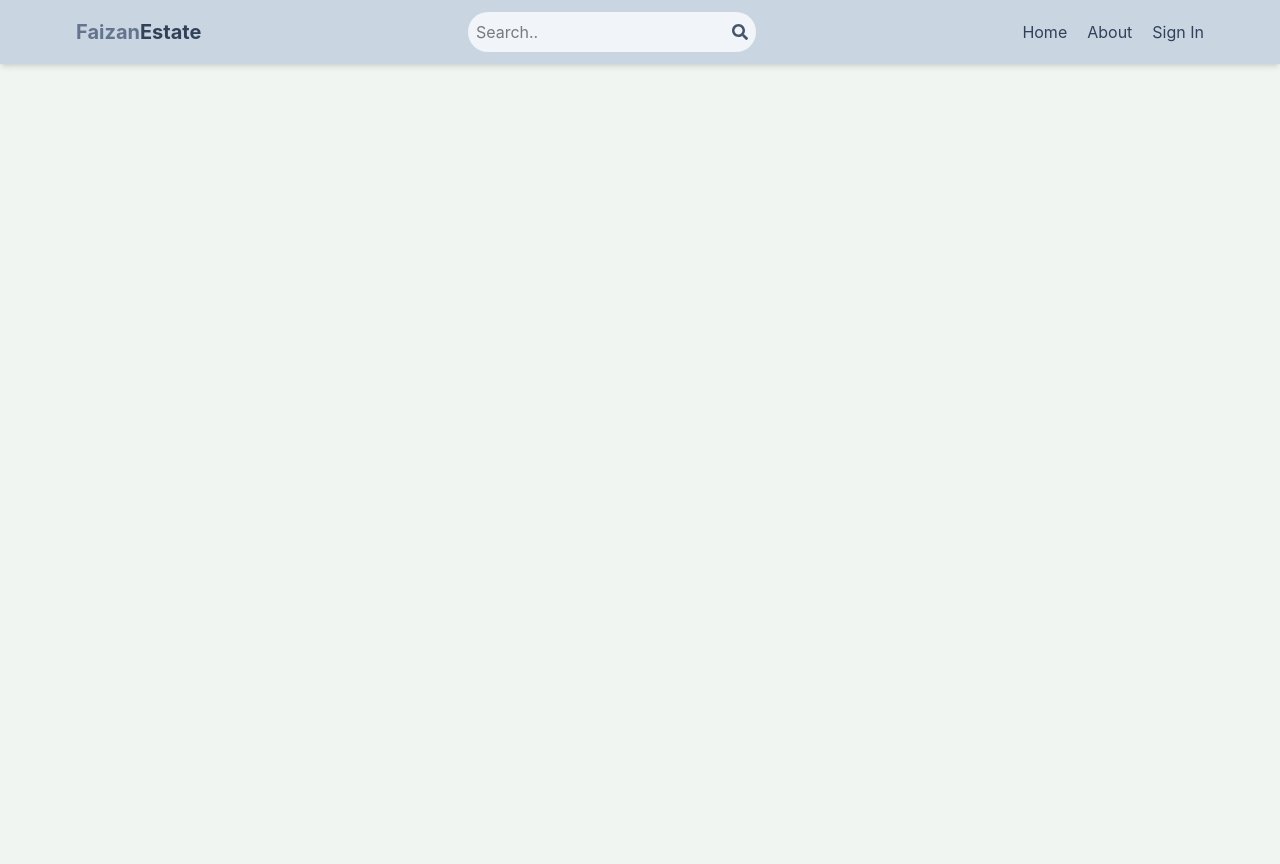
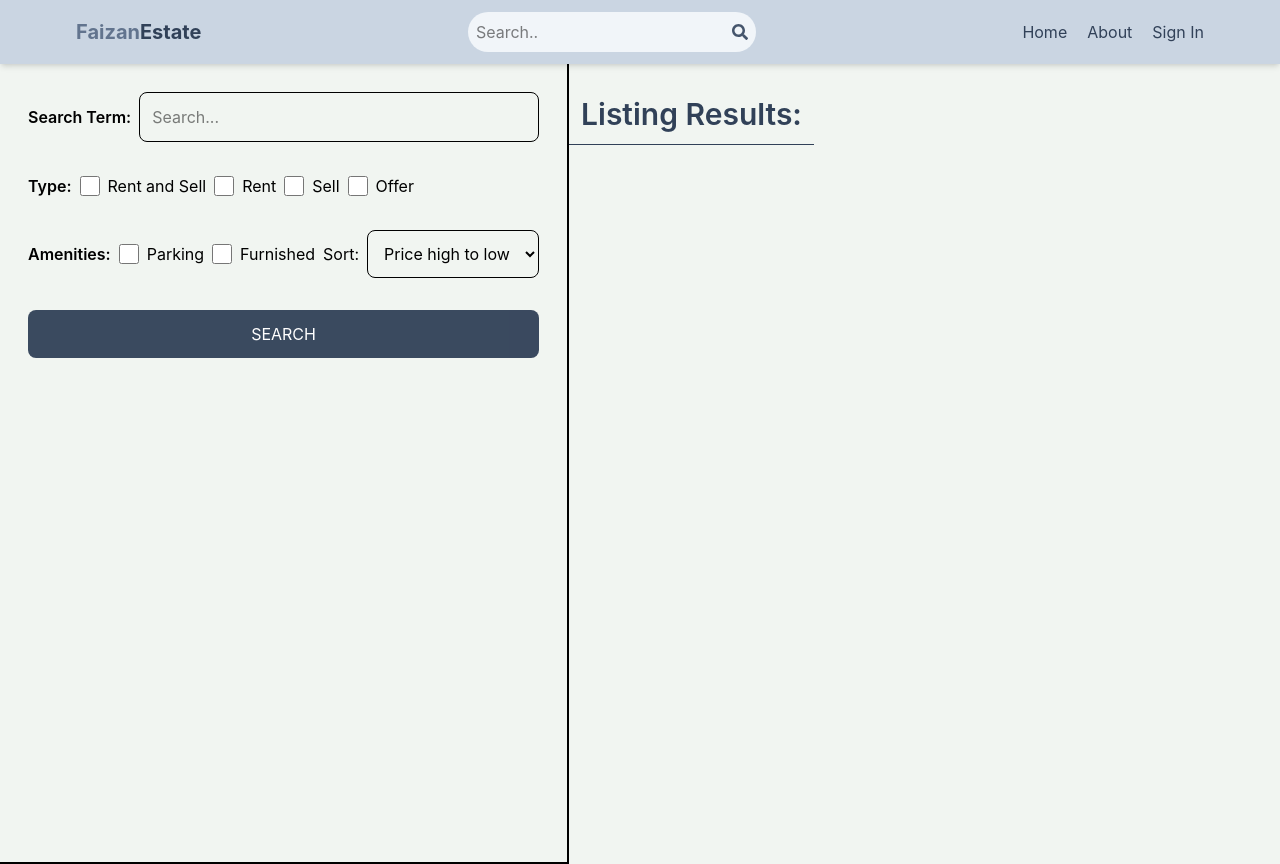
Before and after one commit to FaiziNerd/Real-Estate-Project, a React (Vite) app in the folder client/: page /search in a window 1280 px wide. Before the commit the page ends 800 px from the top, so only its background shows below. Built offline with nearby package versions, Linux system fonts and the light colour scheme; no server answers.

Commit message:
feat(feature): Completed the UI page for the Search

```diff
--- a/client/src/App.jsx
+++ b/client/src/App.jsx
@@ -14,6 +14,7 @@
 import CreateListing from './pages/CreateListing'
 import UpdateListing from './pages/UpdateListing'
 import Listing from './pages/Listing'
+import Search from './pages/Search'
 
 
 
@@ -34,7 +35,9 @@
       <Route path='/sign-in' element = {<SignIn/>}/>
       <Route path='/sign-up' element = {<SignUp/>}/>
       <Route path='/sign-out' element = {<SignOut/>}/>
-        <Route path='/listing/:listingId' element = {<Listing/>}/>
+      <Route path='/listing/:listingId' element = {<Listing/>}/>
+      <Route path='/search' element = {<Search/>}/>
+
 
       </Routes>
     </>
--- /dev/null
+++ b/client/src/pages/Search.jsx
@@ -0,0 +1,83 @@
+/* eslint-disable no-unused-vars */
+import React from 'react'
+
+function Search() {
+  return (
+    <div className='flex flex-col md:flex-row'>
+        <div className='p-7 border-b-2 md:border-r-2 md:min-h-screen'>
+            <form className='flex flex-col gap-8'>
+                <div className='flex items-center gap-2'>
+                    <label className="whitespace-nowrap font-semibold">Search Term:</label>
+                    <input type="text"
+                    id='searchTerm'
+                    placeholder='Search...'
+                    className='border rounded-lg p-3 w-full' />
+
+                </div>
+                <div className='flex gap-2 flex-wrap items-center'>
+                   <label className='font-semibold'>Type:</label>
+                   <div className='flex gap-2'>
+                    <input type="checkbox" id='all'
+                    className='w-5' />
+                    <span>Rent and Sell</span>
+                   </div>
+
+                   <div className='flex gap-2'>
+                    <input type="checkbox" id='rent'
+                    className='w-5' />
+                    <span>Rent</span>
+                   </div>
+
+                   <div className='flex gap-2'>
+                    <input type="checkbox" id='sell'
+                    className='w-5' />
+                    <span>Sell</span>
+                   </div>
+
+                   <div className='flex gap-2'>
+                    <input type="checkbox" id='offer'
+                    className='w-5' />
+                    <span>Offer</span>
+                   </div>
+
+                </div>
+
+                      <div className='flex gap-2 flex-wrap items-center'>
+                   <label className='font-semibold'>Amenities:</label>
+                   <div className='flex gap-2'>
+                    <input type="checkbox" id='parking'
+                    className='w-5' />
+                    <span>Parking</span>
+                   </div>
+
+                   <div className='flex gap-2'>
+                    <input type="checkbox" id='furnished'
+                    className='w-5' />
+                    <span>Furnished</span>
+                   </div>
+
+                     <div  className='flex items-center gap-2'>
+                       <label>Sort:</label>
+                       <select id="sort_order" className='border rounded-lg p-3'>
+                        <option>Price high to low</option>
+                        <option>Price low to high</option>
+                        <option>Latest</option>
+                        <option>Oldest</option>
+                       </select>
+                     </div>
+
+                </div>
+                <button className='bg-slate-700 text-white p-3
+                 rounded-lg uppercase hover: opacity-95'>Search</button>
+            </form>
+        </div>
+        <div className=''>
+            <h1 className='text-3xl font-semibold border-b p-3 text-slate-700 mt-5'>
+                Listing Results:
+            </h1>
+        </div>
+    </div>
+  )
+}
+
+export default Search
```
